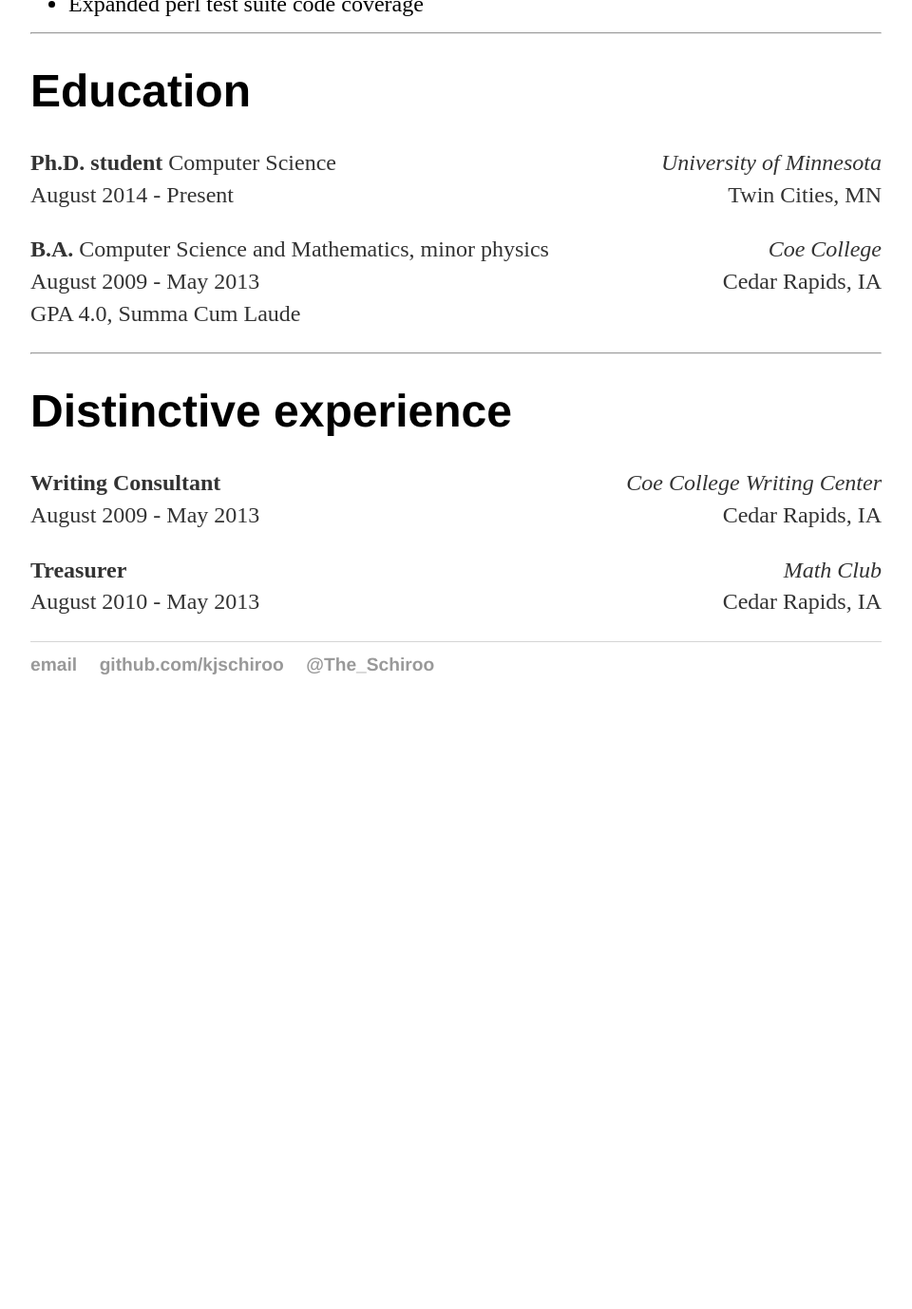
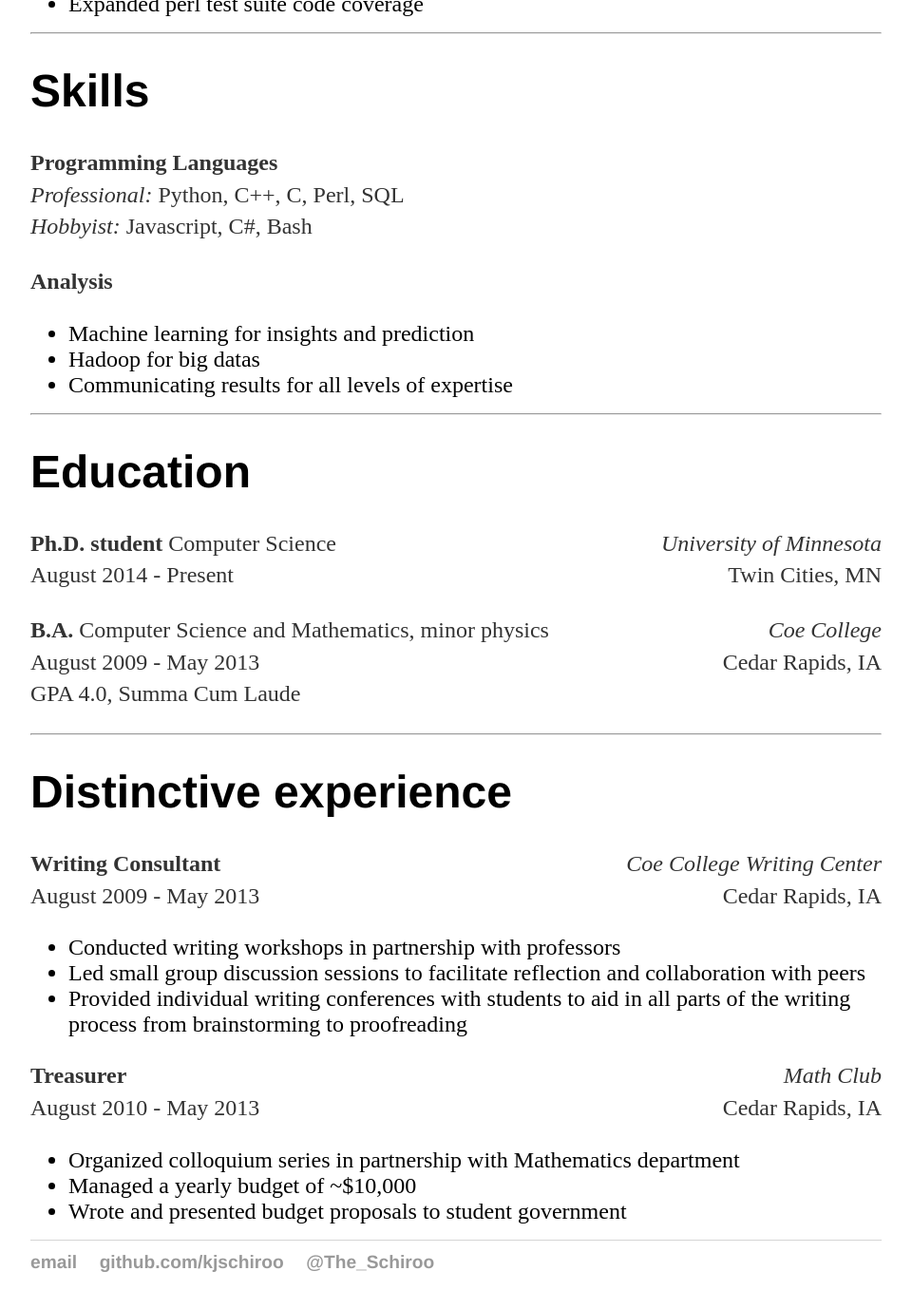
Before and after one commit to kjschiroo/kjschiroo.github.io, a Jekyll site: the page built from cv/index.md, in a window 1280 px wide and 1400 px high, scrolled down 997 px. Shown: the top 1378 px of the window at 95% size, without its empty margins (160-1120 px from the left). Built offline with Jekyll 4.4.1, drawn with Linux system fonts in a browser that asks for light colours; Markdown is read by kramdown in place of the engine named in the settings; before the commit the page ends 1768 px from its top, so only the background shows below that.

Commit message:
Expand cv

```diff
--- a/_config.yml
+++ b/_config.yml
@@ -1,5 +1 @@
 name: Kevin Schiroo
-markdown: redcarpet
-
-redcarpet:
- extensions: ["tables", "autolink", "strikethrough", "space_after_headers", "with_toc_data", "fenced_code_blocks"]
--- a/cv/index.md
+++ b/cv/index.md
@@ -39,6 +39,21 @@ title: Kevin Schiroo, C.V.
 - Expanded perl test suite code coverage
 
 ---------------------------
+
+# Skills #
+
+__Programming Languages__
+_Professional:_ Python, C++, C, Perl, SQL
+_Hobbyist:_ Javascript, C#, Bash
+
+__Analysis__
+
+- Machine learning for insights and prediction
+- Hadoop for big datas
+- Communicating results for all levels of expertise
+
+---------------------------
+
 # Education #
 {% include degree.html deg_title="Ph.D. student"
                        university="University of Minnesota"
@@ -53,12 +68,22 @@ title: Kevin Schiroo, C.V.
                        gpa="GPA 4.0, Summa Cum Laude"%}
 
 ---------------------------
+
 # Distinctive experience #
 {% include job.html job_title="Writing Consultant"
                    employeer="Coe College Writing Center"
                    job_date="August 2009 - May 2013"
                    location="Cedar Rapids, IA"%}
+- Conducted writing workshops in partnership with professors
+- Led small group discussion sessions to facilitate reflection and collaboration
+  with peers
+- Provided individual writing conferences with students to aid in all parts of
+  the writing process from brainstorming to proofreading
+
 {% include job.html job_title="Treasurer"
                    employeer="Math Club"
                    job_date="August 2010 - May 2013"
                    location="Cedar Rapids, IA"%}
+- Organized colloquium series in partnership with Mathematics department
+- Managed a yearly budget of ~$10,000
+- Wrote and presented budget proposals to student government
```
